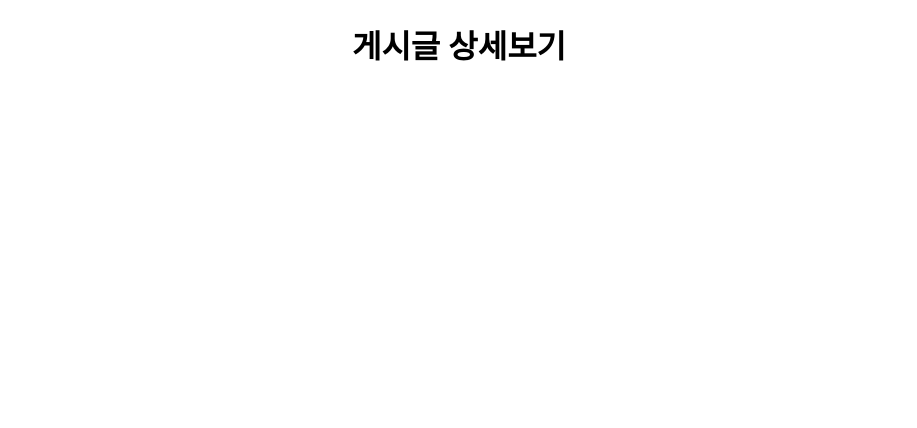
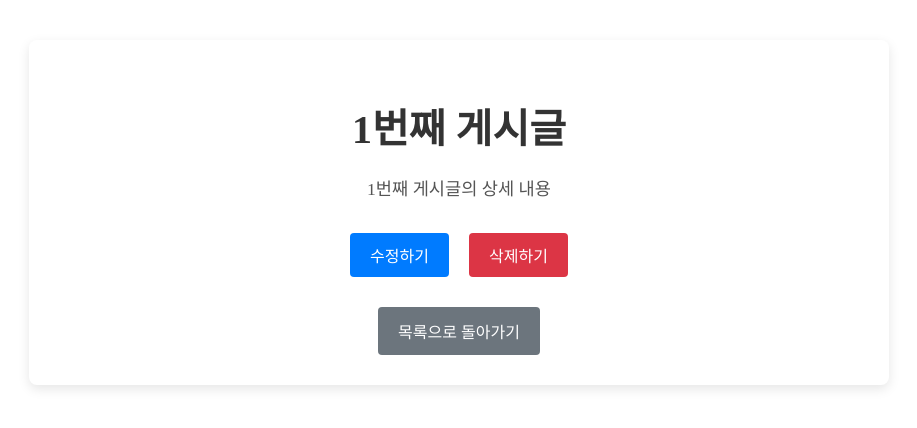
Before and after one commit to changhui98/simpleboard.frontend, a React (Create React App) app: page /post/1 in a window 1280 px wide. Shown: the top 428 px of the page, without its empty margins (181-1098 px from the left). Built offline with nearby package versions, Linux system fonts and the light colour scheme.

Commit message:
Feat : 게시글 상세보기 페이지 생성 및 css

```diff
--- a/src/PostDetail.js
+++ b/src/PostDetail.js
@@ -1,9 +1,30 @@
+import {Link, useParams} from "react-router-dom";
+import "./css/detail.css";
+
 let PostDetail = () => {
+
+  const {id} = useParams();
+  const post = {
+    id,
+    title : `${id}번째 게시글`,
+    content : `${id}번째 게시글의 상세 내용`
+  }
+
+  const handleDelete = () => {
+    alert("게시글이 삭제되었습니다.");
+  }
+
   return (
-      <div>
-        <h1>게시글 상세보기</h1>
+      <div className={"post-detail-container"}>
+        <h1 className={"post-detail-title"}>{post.title}</h1>
+        <p className={"post-detail-content"}>{post.content}</p>
+        <div className={"button-group"}>
+          <Link to={`/post/edit/${id}`} className={"edit-button"}>수정하기</Link>
+          <button onClick={handleDelete} className={"delete-button"}>삭제하기</button>
+        </div>
+        <Link to={"/"} className={"back-link"}>목록으로 돌아가기</Link>
       </div>
-  )
+  );
 }
 
 export default PostDetail;
--- /dev/null
+++ b/src/css/detail.css
@@ -0,0 +1,79 @@
+.post-detail-container {
+  max-width: 800px;
+  margin: 40px auto;
+  padding: 30px;
+  background: #fff;
+  border-radius: 8px;
+  box-shadow: 0 4px 12px rgba(0, 0, 0, 0.1);
+}
+
+.post-detail-title {
+  text-align: center;
+  color: #333;
+  margin-bottom: 20px;
+  font-size: 2.5rem;
+}
+
+.post-detail-content {
+  font-size: 1.1rem;
+  color: #555;
+  line-height: 1.6;
+  margin-bottom: 30px;
+}
+
+/* 버튼 그룹 */
+.button-group {
+  display: flex;
+  justify-content: center;
+  gap: 20px;
+  margin-bottom: 30px;
+}
+
+.edit-button,
+.delete-button {
+  padding: 10px 20px;
+  border: none;
+  border-radius: 4px;
+  font-size: 1rem;
+  cursor: pointer;
+  transition: background 0.3s ease, color 0.3s ease;
+  text-decoration: none;
+  text-align: center;
+}
+
+/* 수정하기 버튼 스타일 */
+.edit-button {
+  background: #007BFF;
+  color: #fff;
+}
+
+.edit-button:hover {
+  background: #0056b3;
+}
+
+/* 삭제하기 버튼 스타일 */
+.delete-button {
+  background: #dc3545;
+  color: #fff;
+}
+
+.delete-button:hover {
+  background: #c82333;
+}
+
+/* 목록으로 돌아가기 버튼 */
+.back-link {
+  display: inline-block;
+  margin: 0 auto;
+  padding: 12px 20px;
+  background: #6c757d;
+  color: #fff;
+  border-radius: 4px;
+  text-decoration: none;
+  text-align: center;
+  transition: background 0.3s ease;
+}
+
+.back-link:hover {
+  background: #5a6268;
+}
```
